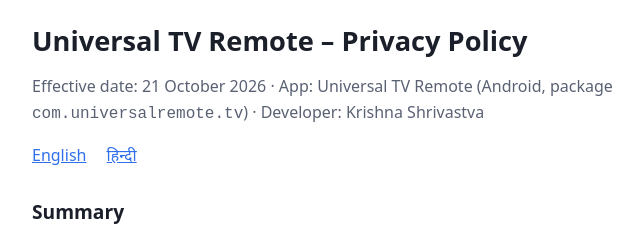
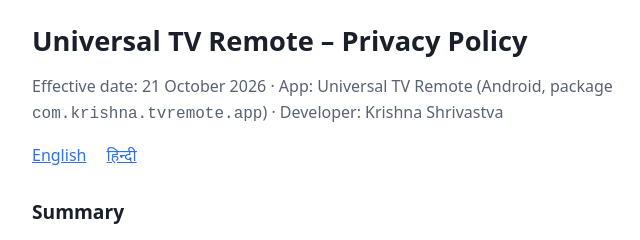
Before and after one commit to Krishna-shrivastva/universal-tv-remote-privacy, a plain HTML site: page index.html in a window 1280 px wide. Shown: the top 240 px of the page, 228-868 px from the left. Drawn offline with Linux system fonts and the light colour scheme.

Commit message:
Update package name

```diff
--- a/index.html
+++ b/index.html
@@ -33,7 +33,7 @@
 <body>
 <main>
 <h1>Universal TV Remote – Privacy Policy</h1>
-<p class="muted">Effective date: 21 October 2026 · App: Universal TV Remote (Android, package <code>com.universalremote.tv</code>) · Developer: Krishna Shrivastva</p>
+<p class="muted">Effective date: 21 October 2026 · App: Universal TV Remote (Android, package <code>com.krishna.tvremote.app</code>) · Developer: Krishna Shrivastva</p>
 <nav><a href="#en">English</a> <a href="#hi" lang="hi">हिन्दी</a></nav>
 
 <section id="en" lang="en">
```
Also changed, not shown: privacy-policy.html (+1 -1 lines).
